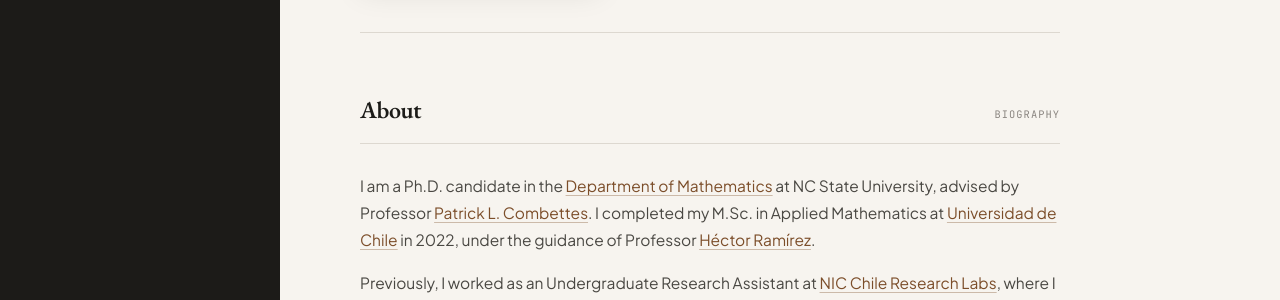
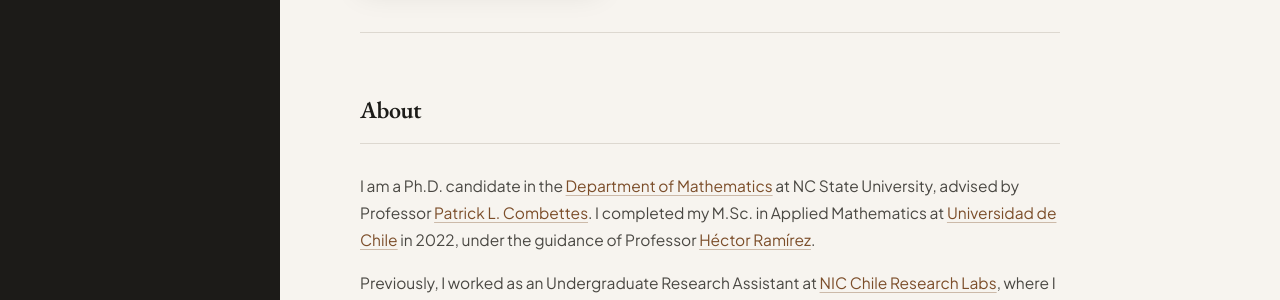
Before and after one commit to jmadariagar/jmadariagar.github.io, a Jekyll site: the page index.html, which Jekyll copies as it is, in a window 1280 px wide and 900 px high. Shown: the part 437-737 px from the top of the window. Built offline with Jekyll 4.4.1, drawn with Linux system fonts in a browser that asks for light colours.

Commit message:
Update index.html

```diff
--- a/index.html
+++ b/index.html
@@ -614,7 +614,7 @@
     <section id="about" class="section">
       <div class="section-header">
         <h2 class="section-label">About</h2>
-        <span class="section-tag">Biography</span>
+        <!-- <span class="section-tag">Biography</span> -->
       </div>
 
       <div class="about-text">
```
